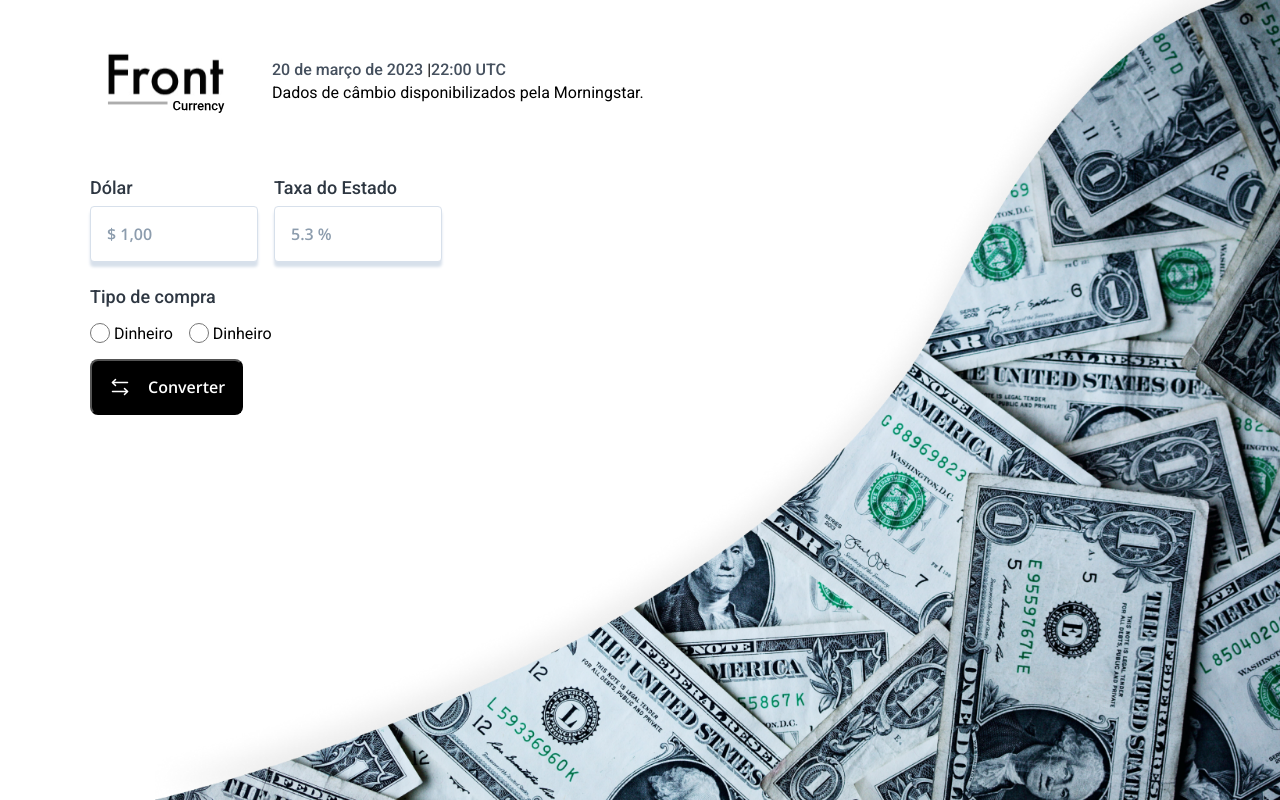
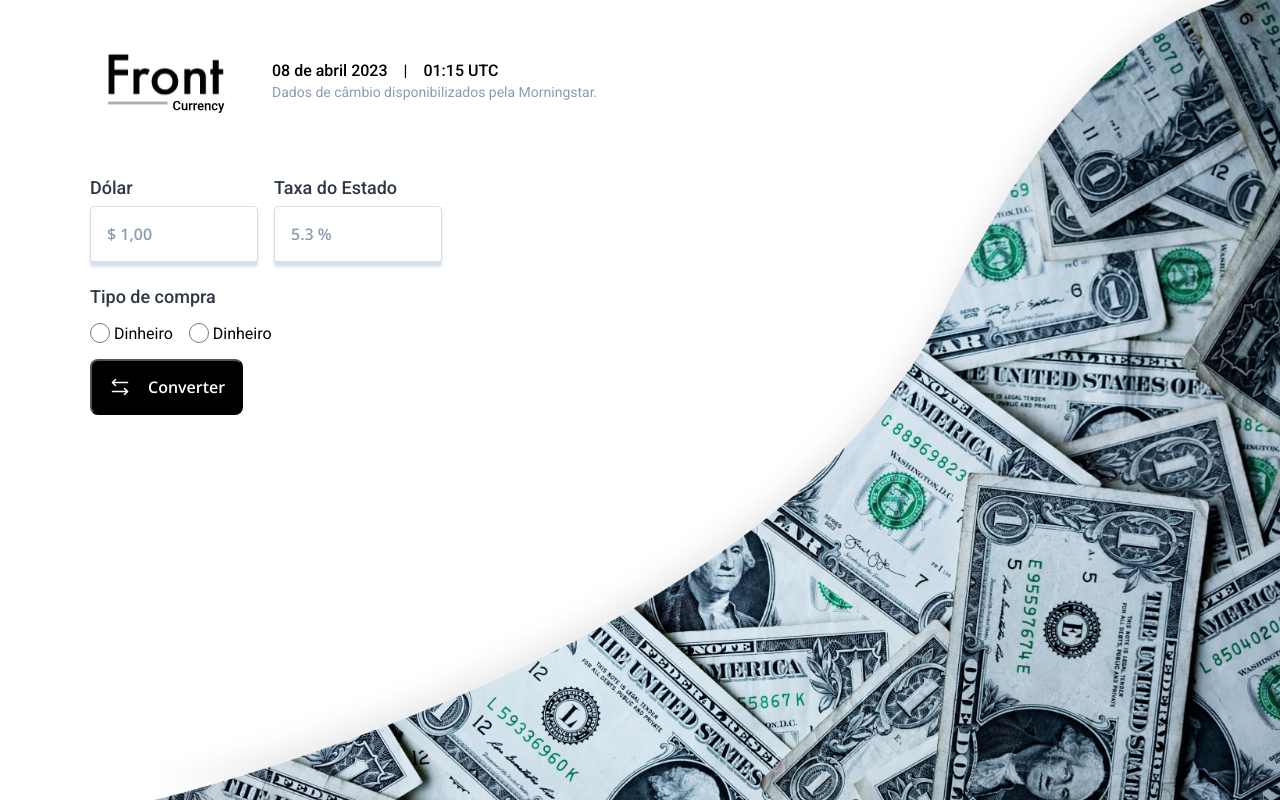
Before and after one commit to gabrieldiasss/front-currency, a React (Vite) app: page / in a window 1280 px wide. Built offline with nearby package versions, Linux system fonts and the light colour scheme.

Commit message:
refact(styles): texts typographs

```diff
--- a/src/components/CurrencyConverter/styles.ts
+++ b/src/components/CurrencyConverter/styles.ts
@@ -1,11 +1,7 @@
 import styled from "styled-components";
 
-export const ConverterContainer = styled.div``;
-
-export const ConvertCurrencyForm = styled.div``;
-
 export const Button = styled.button`
-  background-color: ${({ theme }) => theme.colors["base-button"]};
+  background-color: ${({ theme }) => theme.colors["base-black"]};
   color: ${({ theme }) => theme.colors["base-white"]};
   display: flex;
   align-items: center;
@@ -19,7 +15,6 @@ export const Button = styled.button`
 
   &:hover {
     transition: 0.4s;
-    background-color: ${({ theme }) => theme.colors["base-label"]};
-
+    background-color: ${({ theme }) => theme.colors["base-hover"]};
   }
 `;
--- a/src/components/CurrencyConverterForm/index.tsx
+++ b/src/components/CurrencyConverterForm/index.tsx
@@ -6,13 +6,13 @@ export function CurrencyConverterForm() {
     return (
         <CurrencyConverterFormContainer>
           <ConvertCurrencyField>
-            <Label size="xs" htmlFor="dolar">Dólar</Label>
-            <Input type="number" placeholder="$ 1,00" />
+            <Label color="500" size="xs" htmlFor="dolar">Dólar</Label>
+            <Input type="number" placeholder="$ 1,00" id="dolar" />
           </ConvertCurrencyField>
 
           <ConvertCurrencyField>
-            <Label size="xs" htmlFor="stateFee">Taxa do Estado</Label>
-            <Input type="number" placeholder="5.3 %" />
+            <Label color="500" size="xs" htmlFor="stateFee">Taxa do Estado</Label>
+            <Input type="number" placeholder="5.3 %" id="stateFee" />
           </ConvertCurrencyField>
         </CurrencyConverterFormContainer>
     )
--- a/src/components/CurrencyConverterMethod/index.tsx
+++ b/src/components/CurrencyConverterMethod/index.tsx
@@ -8,7 +8,7 @@ import {
 export function CurrencyConverterMethod() {
   return (
     <ConvertSelectedMethodContainer>
-      <Label size="xs">Tipo de compra</Label>
+      <Label color="500" size="xs">Tipo de compra</Label>
 
       <ConvertSelectedMethodInputs>
         <CurrencyMethodField>
--- a/src/components/Header/index.tsx
+++ b/src/components/Header/index.tsx
@@ -1,18 +1,21 @@
-import { HeaderContainer, HeaderDate, HeaderInfos } from "./styles";
+import { HeaderContainer, HeaderDate } from "./styles";
 import Logo from "../../assets/logo.svg";
+import { dateCurrent, hourCurrent } from "../../utils/format";
+import { RegularText } from "../Typograph";
 
 export function Header() {
+
   return (
     <HeaderContainer>
       <img src={Logo} alt="" width={150} />
-      <HeaderInfos>
+      <div>
         <HeaderDate>
-          <time>20 de março de 2023 </time>
-          |
-          <time>22:00 UTC</time>
+          <time>{dateCurrent}</time>
+          <div>|</div>
+          <time>{hourCurrent} UTC</time>
         </HeaderDate>
-        <p>Dados de câmbio disponibilizados pela Morningstar.</p>
-      </HeaderInfos>
+        <RegularText color="100" weight={400} size="s">Dados de câmbio disponibilizados pela Morningstar.</RegularText>
+      </div>
     </HeaderContainer>
   );
 }
--- a/src/components/Header/styles.ts
+++ b/src/components/Header/styles.ts
@@ -5,19 +5,21 @@ export const HeaderContainer = styled.header`
   align-items: center;
 
   gap: 2rem;
-`;
 
-export const HeaderInfos = styled.div`
+  div {
     p {
-        margin-top: 0.25rem;
-        color: ${({ theme }) => theme.colors["base-hover"]}
+      margin-top: 0.25rem;
     }
+  }
 `;
 
 export const HeaderDate = styled.div`
+
+  gap: 1rem;
+  display: flex;
+  align-items: center;
+
   time {
-    color: ${({ theme }) => theme.colors["base-time"]};
     font-weight: 500;
-
   }
 `;
--- a/src/components/Input/styles.ts
+++ b/src/components/Input/styles.ts
@@ -6,7 +6,7 @@ export const InputStyled = styled.input`
     border: 1px solid ${({ theme }) => theme.colors["base-border"]};
     border-radius: 4px;
     padding: 0 1rem;
-    color: ${({ theme }) => theme.colors["base-text"]};
+    color: ${({ theme }) => theme.colors["base-text-500"]};
     box-shadow: 0px 5px 3px ${({ theme }) => theme.colors["base-border"]};
 
     outline: 0;
@@ -14,6 +14,6 @@ export const InputStyled = styled.input`
     margin-top: 0.5rem;
 
     &::placeholder {
-        color: ${({ theme }) => theme.colors["base-label"]};
+        color: ${({ theme }) => theme.colors["base-text-100"]};
     }
 `
--- a/src/components/Typograph.ts
+++ b/src/components/Typograph.ts
@@ -1,11 +1,24 @@
 import styled from "styled-components";
 
 interface LabelProps {
-  size?: "s" | "m" | "xs";
+  size?: "s" | "m" | "xs"
+  color?: "100" | "300" | "500"
+}
+
+interface RegularTextProps {
+  size?: "s" | "m" | 'xs';
+  color?: "100" | "300" | "500";
+  weight?: number
 }
 
 export const Label = styled.label<LabelProps>`
-  color: ${({ theme }) => theme.colors["base-text"]};
+  color: ${({ theme, color }) => theme.colors[`base-text-${color ?? "500"}`]};
   font-size: ${({ theme, size }) => theme.textSize[`text-${size ?? "m"}`]};
   font-weight: 500;
 `;
+
+export const RegularText = styled.p<RegularTextProps>`
+  color: ${({ theme, color }) => theme.colors[`base-text-${color ?? "500"}`]};
+  font-size: ${({ theme, size }) => theme.textSize[`text-${size ?? "m"}`]};
+  font-weight: ${({ weight }) => weight};
+`
--- a/src/styles/theme/default.ts
+++ b/src/styles/theme/default.ts
@@ -1,11 +1,12 @@
 export const defaultTheme = {
     colors: {
         "base-white": "#FFFF",
-        "base-label": "#8C9CAD",
-        "base-text": "#2E3742",
+        "base-black": "#000000",
+        "base-text-100": "#8C9CAD",
+        "base-text-300": "#45505E",
+        "base-text-500": "#2E3742",
         "base-border": "#D7E0EB",
-        "base-time": "#45505E",
-        "base-button": "#000000"
+        "base-hover": "#8C9CAD"
     },
     textSize: {
         "text-s": "0.875rem",
--- /dev/null
+++ b/src/utils/format.ts
@@ -0,0 +1,8 @@
+import { format } from "date-fns";
+import ptBR from "date-fns/locale/pt-BR";
+
+const date = new Date();
+
+export const dateCurrent = format(date, "dd 'de' MMMM yyyy", { locale: ptBR });
+
+export const hourCurrent = format(date, "HH:mm", { locale: ptBR });
```
Also changed, not shown: package.json (+6 -1 lines), 1 other file (tests, documents, lock files or other folders).
